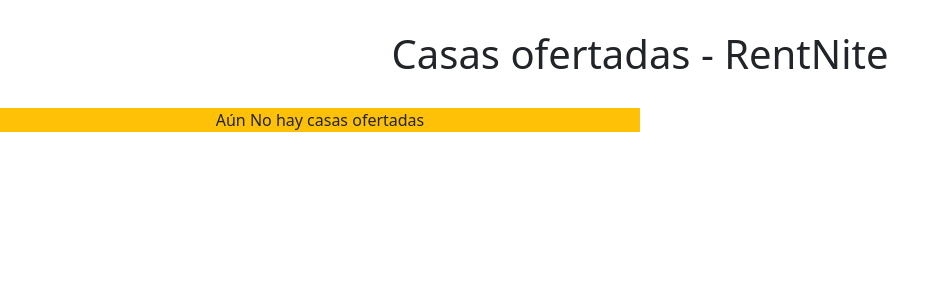
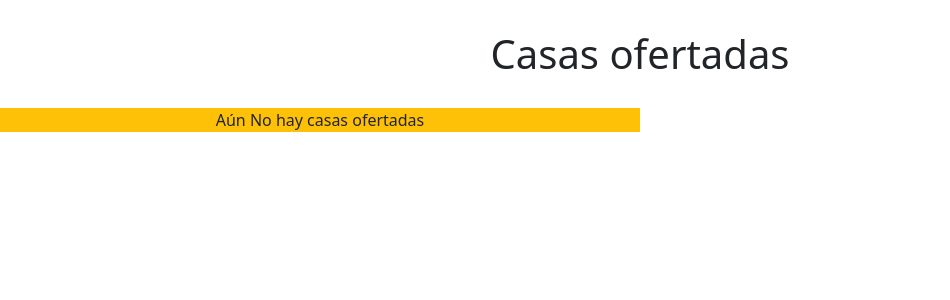
Before and after one commit to pabenito/RentNite, a FastAPI app: template templates/offeredHouses.html in a window 1280 px wide. Shown: the part 56-356 px from the top of the page, without its empty margins (0-950 px from the left). Run offline with FastAPI, Linux system fonts and the light colour scheme; the template is opened without the code that fills it, so the values that code supplies are empty; parts of the project's set-up code (start-up, migrations or seed data) failed here and were passed over.

Commit message:
Arreglado título en casas ofertadas

```diff
--- a/templates/offeredHouses.html
+++ b/templates/offeredHouses.html
@@ -10,7 +10,7 @@
         }
     </style>
     <meta charset="UTF-8" />
-    <title>Casas Ofertadas</title>
+    <title>Casas ofertadas - RentNite</title>
     <link href="https://cdn.jsdelivr.net/npm/bootstrap@5.2.3/dist/css/bootstrap.min.css" rel="stylesheet"
         integrity="sha384-rbsA2VBKQhggwzxH7pPCaAqO46MgnOM80zW1RWuH61DGLwZJEdK2Kadq2F9CUG65" crossorigin="anonymous">
     <script src="https://code.jquery.com/jquery-3.3.1.slim.min.js"
@@ -29,7 +29,7 @@
     {% include "navbar.html" %}
 
     {% block content %}
-    <h1 style="text-align: center; margin-top: 30px; margin-bottom: 30px;">Casas ofertadas - RentNite</h1>
+    <h1 style="text-align: center; margin-top: 30px; margin-bottom: 30px;">Casas ofertadas</h1>
     {% if houses | count > 0 %}
     <div class="row mx-3">
             {% for house in houses %}
```
